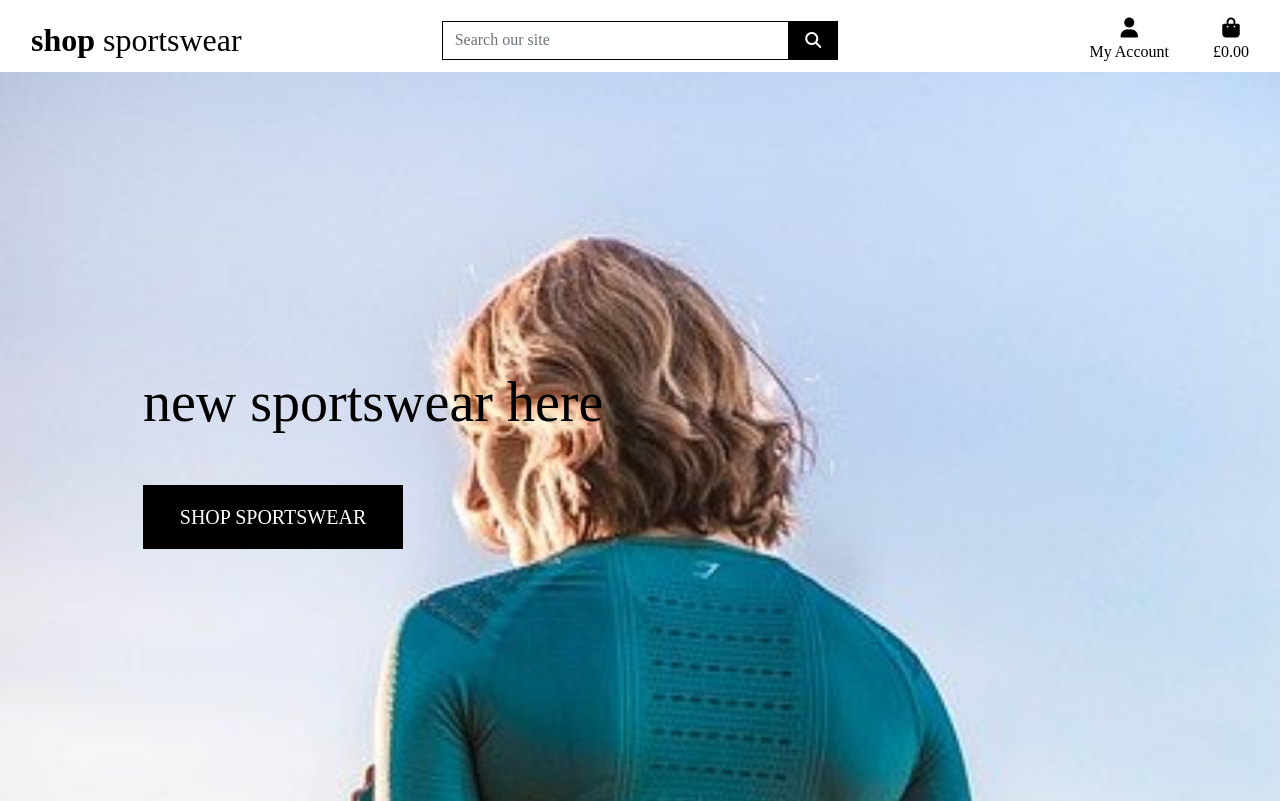
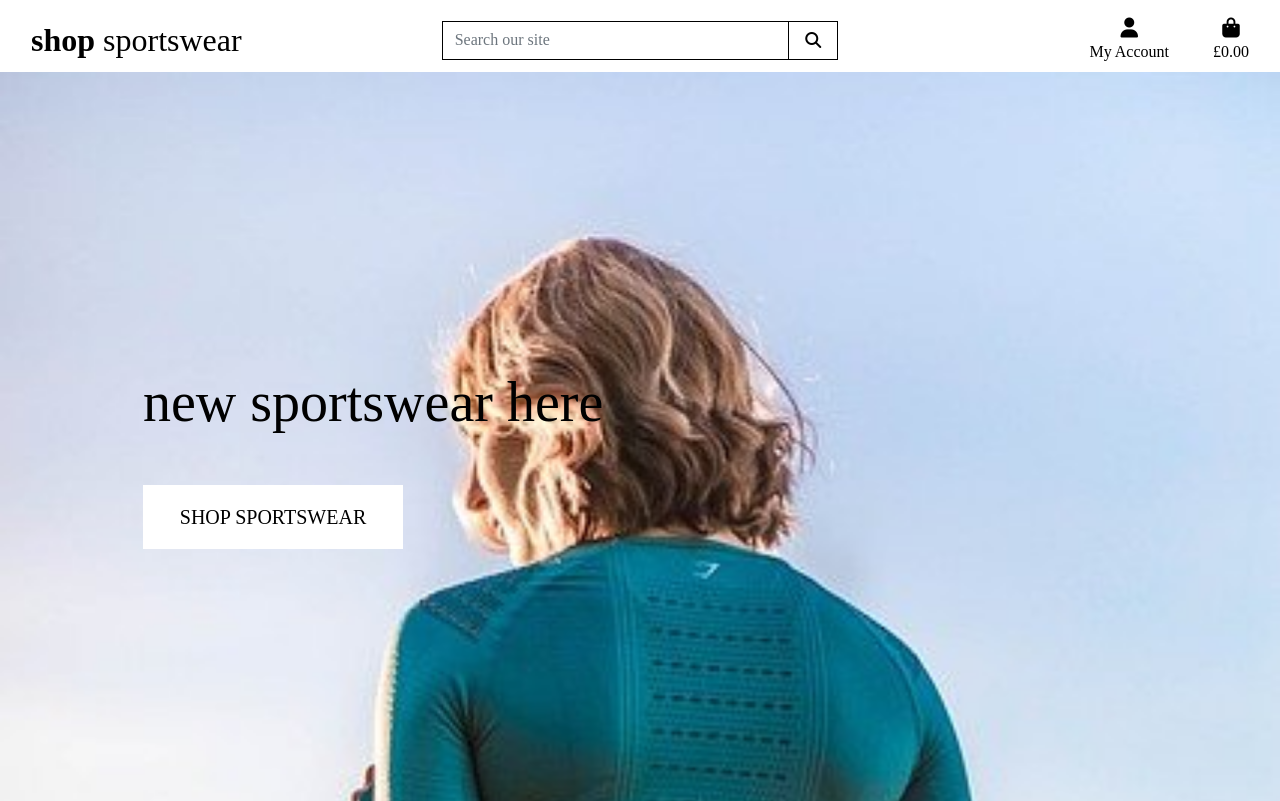
Before and after one commit to Code-Institute-Submissions/Terrimarie-shop_project_AprResub, a Django app: page / in a window 1280 px wide. Run offline with Django 3.2, Linux system fonts and the light colour scheme; some libraries are stand-ins or nearby versions; some web fonts are replaced.

Commit message:
Changed the colours on the homepage text

```diff
--- a/static/css/base.css
+++ b/static/css/base.css
@@ -6,7 +6,7 @@ body {
     background: url('/media/woman.jpg') no-repeat center center fixed;
     background-size: cover;
     height: calc(100vh - 164px);
-    color: #555;
+    color: Black;
     font-family: 'Truculenta';
 }
 
@@ -28,14 +28,14 @@ body {
 }
 
 .shop-now-button {
-    background: black;
-    color: white;
+    background: white;
+    color: black;
     min-width: 260px;
 }
 
 .btn-black {
-    background: black;
-    color: white;
+    background: white;
+    color: black;
 }
 
 .shop-now-button:hover,
@@ -44,12 +44,12 @@ body {
 .btn-black:hover,
 .btn-black:active,
 .btn-black:focus {
-    background: #222;
-    color: white;
+    background: white;
+    color: #222;
 }
 
 .text-black {
-    color: #000 !important;
+    color: black !important;
 }
 
 .border-black {
```
